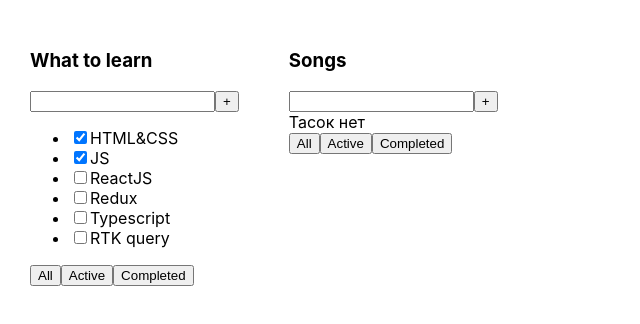
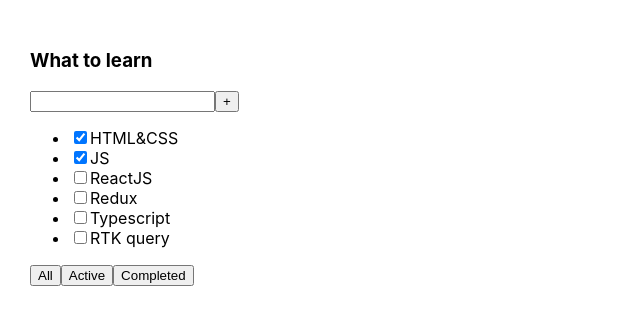
Before and after one commit to nratmie/todolist-react, a React (Vite) app: page / in a window 1280 px wide. Shown: the top 324 px of the page, without its empty margins (0-640 px from the left). Built offline with nearby package versions, Linux system fonts and the light colour scheme.

Commit message:
test(App): remove redundant test data

```diff
--- a/src/App.tsx
+++ b/src/App.tsx
@@ -8,7 +8,7 @@ export type Task = {
 }
 
 export const App = () => {
-    const tasks1: Task[] = [
+    const tasks: Task[] = [
         { id: 1, title: 'HTML&CSS', isDone: true },
         { id: 2, title: 'JS', isDone: true },
         { id: 3, title: 'ReactJS', isDone: false },
@@ -17,21 +17,11 @@ export const App = () => {
         { id: 6, title: 'RTK query', isDone: false },
     ]
 
-    const tasks2: Task[] = [
-        // { id: 1, title: 'Hello world', isDone: true },
-        // { id: 2, title: 'I am Happy', isDone: false },
-        // { id: 3, title: 'Yo', isDone: false },
-    ]
-
     return (
       <div className="app">
           <TodolistItem
               title="What to learn"
-              tasks={tasks1}
-          />
-          <TodolistItem
-              title="Songs"
-              tasks={tasks2}
+              tasks={tasks}
           />
       </div>
   )
```
